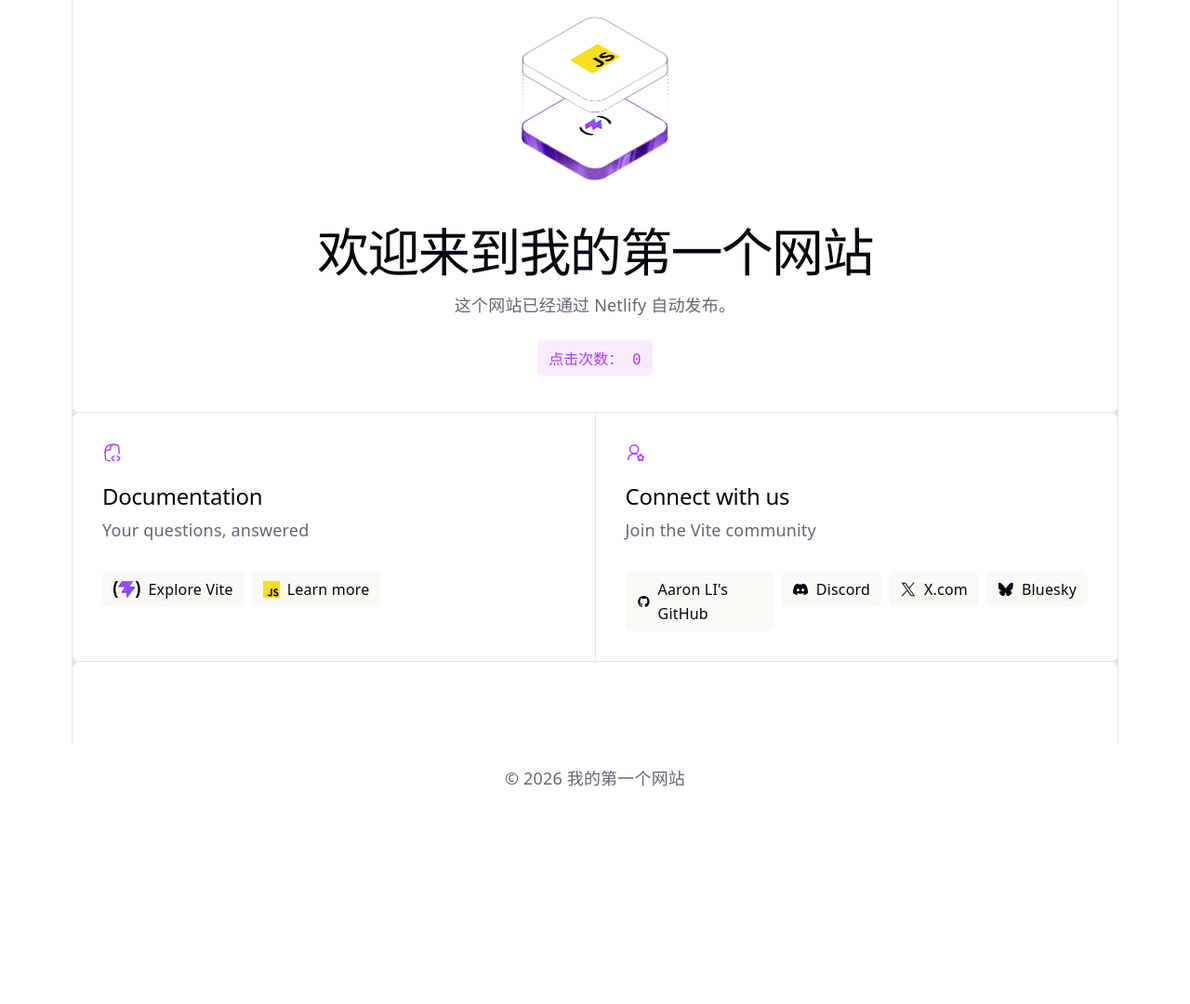
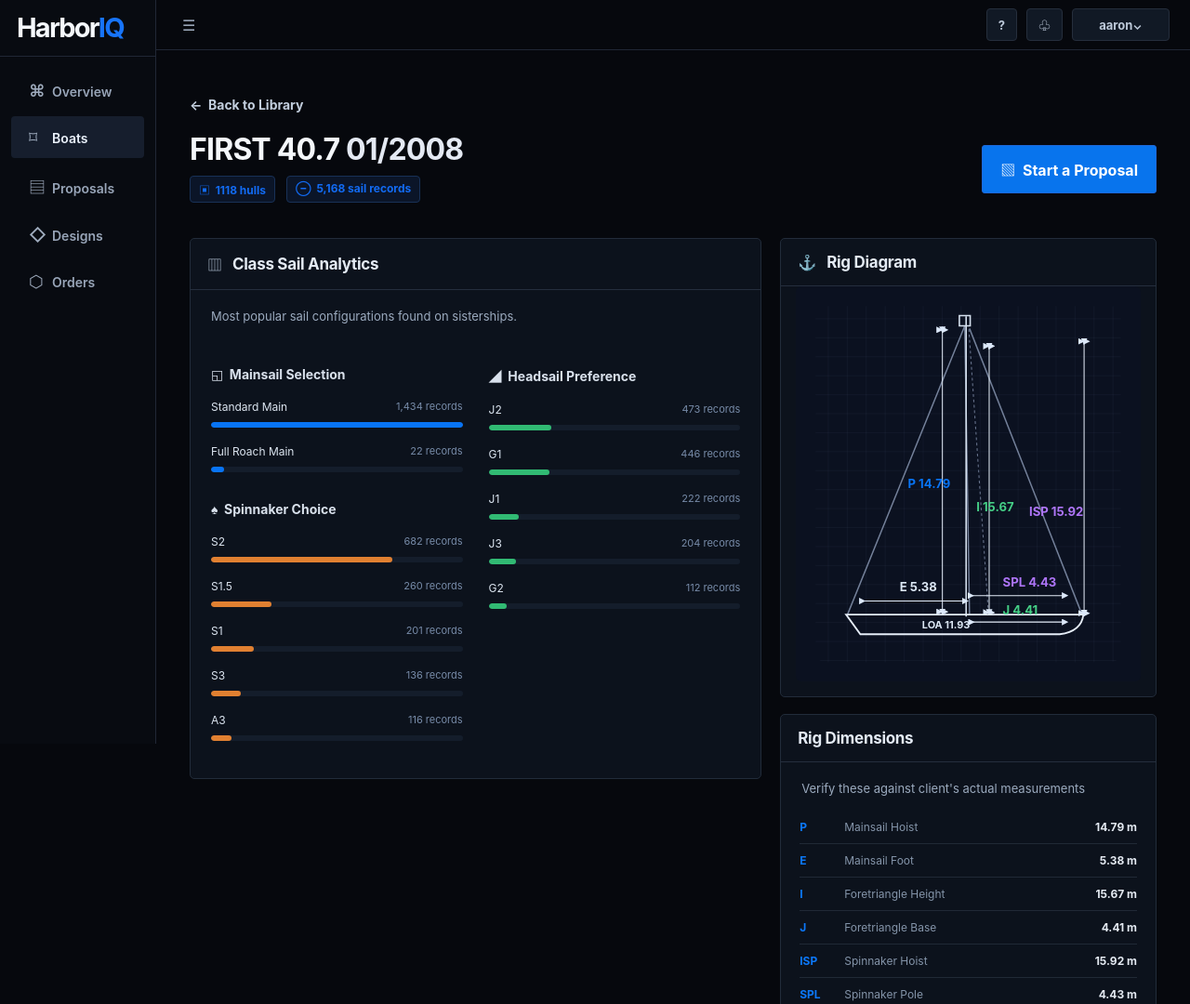
Before and after one commit to 495472952-collab/1, a website built with Vite: page index.html in a window 1280 px wide. Shown: the top 1080 px of the page at 93% size. Before the commit the page ends 874 px from the top, so only its background shows below. Built offline with nearby package versions, Linux system fonts and the light colour scheme.

Commit message:
feat: add sail analytics dashboard

```diff
--- a/index.html
+++ b/index.html
@@ -4,12 +4,11 @@
     <meta charset="UTF-8" />
     <link rel="icon" type="image/svg+xml" href="/favicon.svg" />
     <meta name="viewport" content="width=device-width, initial-scale=1.0" />
-    <meta name="description" content="我的第一个网站，由 Vite 构建并通过 Netlify 自动发布。" />
-    <title>我的第一个网站</title>
+    <meta name="description" content="帆船索具与船体数据分析仪表盘。" />
+    <title>HarborIQ · Sail Analytics</title>
   </head>
   <body>
     <div id="app"></div>
-    <footer style="text-align: center; padding: 24px;">© 2026 我的第一个网站</footer>
     <script type="module" src="/src/main.js"></script>
   </body>
 </html>
--- a/src/main.js
+++ b/src/main.js
@@ -1,60 +1,75 @@
 import './style.css'
-import javascriptLogo from './assets/javascript.svg'
-import viteLogo from './assets/vite.svg'
-import heroImg from './assets/hero.png'
-import { setupCounter } from './counter.js'
+
+const sailRows = [
+  ['Standard Main', '1,434 records', 100, 'blue'],
+  ['Full Roach Main', '22 records', 5, 'blue'],
+]
+
+const spinRows = [
+  ['S2', '682 records', 72],
+  ['S1.5', '260 records', 24],
+  ['S1', '201 records', 17],
+  ['S3', '136 records', 12],
+  ['A3', '116 records', 8],
+]
+
+const headRows = [
+  ['J2', '473 records', 25],
+  ['G1', '446 records', 24],
+  ['J1', '222 records', 12],
+  ['J3', '204 records', 11],
+  ['G2', '112 records', 7],
+]
+
+const dimensions = [
+  ['P', 'Mainsail Hoist', '14.79 m'],
+  ['E', 'Mainsail Foot', '5.38 m'],
+  ['I', 'Foretriangle Height', '15.67 m'],
+  ['J', 'Foretriangle Base', '4.41 m'],
+  ['ISP', 'Spinnaker Hoist', '15.92 m'],
+  ['SPL', 'Spinnaker Pole', '4.43 m'],
+  ['BAS', 'Boom Above Sheer', '1.71 m'],
+]
+
+function barRows(rows, color = 'orange') {
+  return rows.map(([name, count, value, customColor]) => `
+    <div class="bar-row">
+      <div class="bar-label"><span>${name}</span><small>${count}</small></div>
+      <div class="track"><span class="bar ${customColor || color}" style="width:${value}%"></span></div>
+    </div>`).join('')
+}
+
+function rigDiagram() {
+  return `
+    <svg class="rig-svg" viewBox="0 0 470 545" role="img" aria-label="Sailboat rig dimension diagram">
+      <defs><pattern id="grid" width="28" height="28" patternUnits="userSpaceOnUse"><path d="M 28 0 L 0 0 0 28" fill="none" stroke="rgba(116,137,176,.16)" stroke-width="1"/></pattern><marker id="arrow" markerWidth="7" markerHeight="7" refX="3.5" refY="3.5" orient="auto"><path d="M0,0 L7,3.5 L0,7 Z" fill="#dce8f9"/></marker></defs>
+      <rect x="10" y="10" width="450" height="525" rx="14" fill="url(#grid)"/>
+      <path d="M57 465 L230 39 L237 465" class="sail outline"/><path d="M237 43 L403 465" class="sail outline"/><path d="M236 44 L265 464" class="dashed"/>
+      <path d="M232 25 L232 468" class="mast"/><path d="M222 24 L238 24 L238 39 L222 39 Z" class="mast"/>
+      <path d="M55 465 L405 465 Q402 490 370 494 L76 494 Z" class="hull"/>
+      <line x1="197" y1="45" x2="197" y2="461" class="measure"/><line x1="193" y1="45" x2="201" y2="45" class="measure"/><line x1="193" y1="461" x2="201" y2="461" class="measure"/>
+      <line x1="266" y1="69" x2="266" y2="462" class="measure"/><line x1="262" y1="69" x2="270" y2="69" class="measure"/><line x1="262" y1="462" x2="270" y2="462" class="measure"/>
+      <line x1="406" y1="62" x2="406" y2="463" class="measure"/><line x1="402" y1="62" x2="410" y2="62" class="measure"/><line x1="402" y1="463" x2="410" y2="463" class="measure"/>
+      <line x1="79" y1="445" x2="231" y2="445" class="measure"/><line x1="240" y1="476" x2="378" y2="476" class="measure"/><line x1="239" y1="437" x2="378" y2="437" class="measure"/>
+      <text x="134" y="431" class="measure-text white">E 5.38</text><text x="146" y="278" class="measure-text blue-t">P 14.79</text><text x="247" y="313" class="measure-text green-t">I 15.67</text><text x="325" y="319" class="measure-text purple-t">ISP 15.92</text><text x="286" y="465" class="measure-text green-t">J 4.41</text><text x="286" y="424" class="measure-text purple-t">SPL 4.43</text><text x="167" y="486" class="measure-text white small-t">LOA 11.93</text>
+    </svg>`
+}
 
 document.querySelector('#app').innerHTML = `
-<section id="center">
-  <div class="hero">
-    <img src="${heroImg}" class="base" width="170" height="179">
-    <img src="${javascriptLogo}" class="framework" alt="JavaScript logo"/>
-    <img src="${viteLogo}" class="vite" alt="Vite logo" />
-  </div>
-  <div>
-    <h1>欢迎来到我的第一个网站</h1>
-    <p>这个网站已经通过 Netlify 自动发布。</p>
-  </div>
-  <button id="counter" type="button" class="counter"></button>
-</section>
-
-<div class="ticks"></div>
-
-<section id="next-steps">
-  <div id="docs">
-    <svg class="icon" role="presentation" aria-hidden="true"><use href="/icons.svg#documentation-icon"></use></svg>
-    <h2>Documentation</h2>
-    <p>Your questions, answered</p>
-    <ul>
-      <li>
-        <a href="https://vite.dev/" target="_blank">
-          <img class="logo" src="${viteLogo}" alt="" />
-          Explore Vite
-        </a>
-      </li>
-      <li>
-        <a href="https://developer.mozilla.org/en-US/docs/Web/JavaScript" target="_blank">
-          <img class="button-icon" src="${javascriptLogo}" alt="">
-          Learn more
-        </a>
-      </li>
-    </ul>
-  </div>
-  <div id="social">
-    <svg class="icon" role="presentation" aria-hidden="true"><use href="/icons.svg#social-icon"></use></svg>
-    <h2>Connect with us</h2>
-    <p>Join the Vite community</p>
-    <ul>
-      <li><a href="https://github.com/495472952-collab/1" target="_blank"><svg class="button-icon" role="presentation" aria-hidden="true"><use href="/icons.svg#github-icon"></use></svg>Aaron LI's GitHub</a></li>
-      <li><a href="https://chat.vite.dev/" target="_blank"><svg class="button-icon" role="presentation" aria-hidden="true"><use href="/icons.svg#discord-icon"></use></svg>Discord</a></li>
-      <li><a href="https://x.com/vite_js" target="_blank"><svg class="button-icon" role="presentation" aria-hidden="true"><use href="/icons.svg#x-icon"></use></svg>X.com</a></li>
-      <li><a href="https://bsky.app/profile/vite.dev" target="_blank"><svg class="button-icon" role="presentation" aria-hidden="true"><use href="/icons.svg#bluesky-icon"></use></svg>Bluesky</a></li>
-    </ul>
-  </div>
-</section>
-
-<div class="ticks"></div>
-<section id="spacer"></section>
-`
-
-setupCounter(document.querySelector('#counter'))
+  <aside class="sidebar">
+    <a class="brand" href="#"><span>Harbor</span><b>IQ</b></a>
+    <nav aria-label="Main navigation">
+      <a href="#"><i>⌘</i>Overview</a><a class="active" href="#boats"><i>⌑</i>Boats</a><a href="#"><i>▤</i>Proposals</a><a href="#"><i>◇</i>Designs</a><a href="#"><i>⬡</i>Orders</a>
+    </nav>
+  </aside>
+  <main class="main-content">
+    <header class="topbar"><button class="menu-button" aria-label="Toggle navigation">☰</button><div class="top-actions"><button>?</button><button>♧</button><button class="profile">aaron⌄</button></div></header>
+    <section class="page">
+      <div class="intro"><a class="back" href="#boats">←&nbsp; Back to Library</a><div class="title-row"><div><h1>FIRST 40.7 <span>01/2008</span></h1><div class="pills"><span>▣&nbsp; 1118 hulls</span><span>⊖&nbsp; 5,168 sail records</span></div></div><button class="primary">▧&nbsp; Start a Proposal</button></div></div>
+      <div class="dashboard-grid">
+        <section class="card analytics"><div class="card-title">▥ <h2>Class Sail Analytics</h2></div><p class="card-copy">Most popular sail configurations found on sisterships.</p><div class="analytics-columns"><div><h3>◱ &nbsp;Mainsail Selection</h3>${barRows(sailRows)}<h3 class="section-title">♠ &nbsp;Spinnaker Choice</h3>${barRows(spinRows)}</div><div><h3>◢ &nbsp;Headsail Preference</h3>${barRows(headRows, 'green')}</div></div></section>
+        <div class="right-column"><section class="card rig"><div class="card-title anchor">⚓ <h2>Rig Diagram</h2></div><div class="diagram">${rigDiagram()}</div></section><section class="card dimensions"><div class="card-title"><h2>Rig Dimensions</h2></div><p class="card-copy">Verify these against client's actual measurements</p><div class="dimension-list">${dimensions.map(([abbr,label,value]) => `<div><b>${abbr}</b><span>${label}</span><strong>${value}</strong></div>`).join('')}</div><h3 class="hull-title">Hull Dimensions</h3><div class="dimension-list"><div><b>LOA</b><span>Length Overall</span><strong>11.93 m</strong></div></div></section></div>
+      </div>
+      <aside class="notice"><b>Note:</b> Rig dimensions shown are from the database and should be used for proposal estimation only. Final measurements must be taken on-site before production.</aside>
+    </section>
+  </main>`
```
Also changed, not shown: src/style.css.
